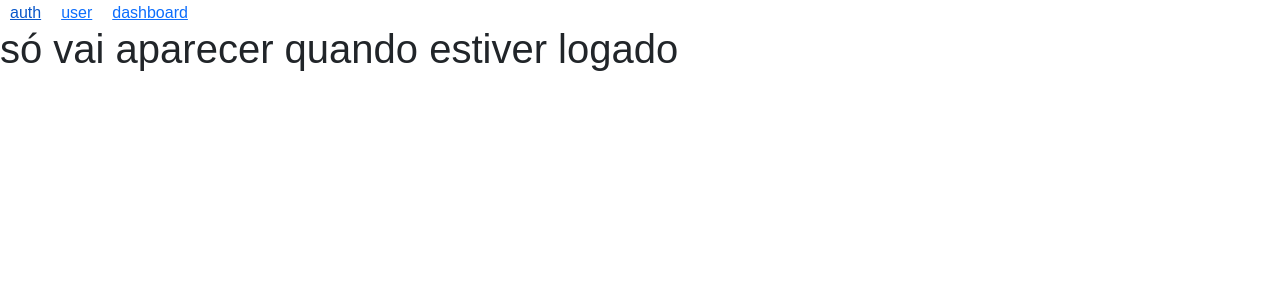
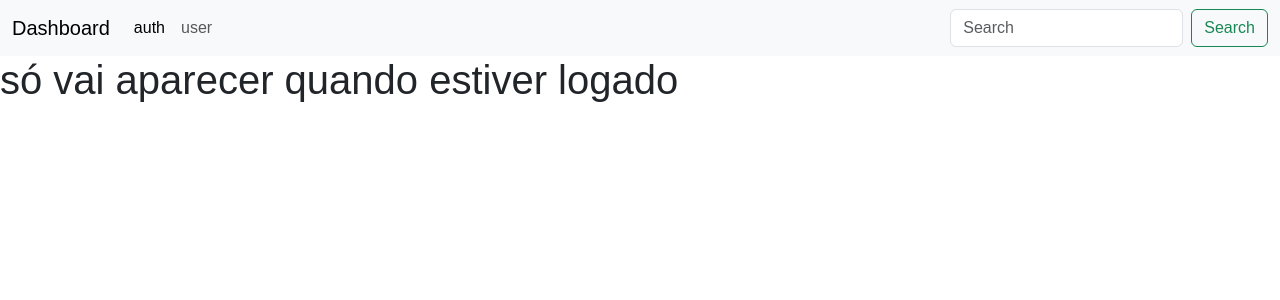
Before and after one commit to DeykyPinheiro/finances-front, an Angular app: page /dashboard in a window 1280 px wide. Shown: the top 300 px of the page. Built offline with nearby package versions, Linux system fonts and the light colour scheme.

Commit message:
feat: created toolbar

```diff
--- a/src/app/app.component.html
+++ b/src/app/app.component.html
@@ -1,6 +1,5 @@
-<a href="/auth">auth</a>
-<a href="/user">user</a>
-<a href="/dashboard">dashboard</a>
+<app-toolbar></app-toolbar>
+
 
 
 <!-- <app-login></app-login> -->
--- a/src/app/app.module.ts
+++ b/src/app/app.module.ts
@@ -6,6 +6,7 @@ import { AuthModule } from './auth/auth.module';
 import { UserModule } from './user/user.module';
 import { DashboardModule } from './dashboard/dashboard.module';
 import { AppRoutingModule } from './app-routing.module';
+import { CoreModule } from './core/core.module';
 
 
 @NgModule({
@@ -17,7 +18,9 @@ import { AppRoutingModule } from './app-routing.module';
     AuthModule,
     UserModule,
     DashboardModule,
-    AppRoutingModule
+    AppRoutingModule,
+
+    CoreModule
   ],
   providers: [],
   bootstrap: [AppComponent]
--- /dev/null
+++ b/src/app/core/components/toolbar/toolbar.component.html
@@ -0,0 +1,23 @@
+<nav class="navbar navbar-expand-lg navbar-light bg-light">
+    <div class="container-fluid">
+        <a class="navbar-brand" href="/dashboard">Dashboard</a>
+        <button class="navbar-toggler" type="button" data-bs-toggle="collapse" data-bs-target="#navbarSupportedContent"
+            aria-controls="navbarSupportedContent" aria-expanded="false" aria-label="Toggle navigation">
+            <span class="navbar-toggler-icon"></span>
+        </button>
+        <div class="collapse navbar-collapse" id="navbarSupportedContent">
+            <ul class="navbar-nav me-auto mb-2 mb-lg-0">
+                <li class="nav-item">
+                    <a class="nav-link active" aria-current="page" href="/auth">auth</a>
+                </li>
+                <li class="nav-item">
+                    <a class="nav-link" href="/user">user</a>
+                </li>
+            </ul>
+            <form class="d-flex">
+                <input class="form-control me-2" type="search" placeholder="Search" aria-label="Search">
+                <button class="btn btn-outline-success" type="submit">Search</button>
+            </form>
+        </div>
+    </div>
+</nav>
--- /dev/null
+++ b/src/app/core/components/toolbar/toolbar.component.scss
@@ -0,0 +1,5 @@
+h1 {
+    background-color: var(--color-primary-2);
+    color: white;
+    text-align: center;
+}
--- /dev/null
+++ b/src/app/core/core.module.ts
@@ -0,0 +1,28 @@
+import { NgModule, Optional, SkipSelf } from '@angular/core';
+import { CommonModule } from '@angular/common';
+import { ToolbarComponent } from './components/toolbar/toolbar.component';
+
+// importar aqui o que é comum a toda aplicacao
+// se estivesse construindo uma casa, aqui seriam importados agua e luz
+// pq tem tem todos os comodos
+// muito comum importar o header e o footer
+
+
+const MODULES = [CommonModule]
+const COMPONENTS = [ToolbarComponent]
+
+@NgModule({
+  declarations: [
+    ToolbarComponent
+  ],
+  imports: [MODULES],
+  exports: [COMPONENTS, MODULES]
+})
+export class CoreModule {
+  // para ser importando apenas no AppModule
+  constructor(@Optional() @SkipSelf() parentModule?: CoreModule) {
+    if (parentModule) {
+      throw new Error("CoreModule has already  been loaded. Import this module int the AppModule.")
+    }
+  }
+}
```
Also changed, not shown: src/app/core/components/toolbar/toolbar.component.ts (added, +10 -0 lines), 2 other files (tests, documents, lock files or other folders).
